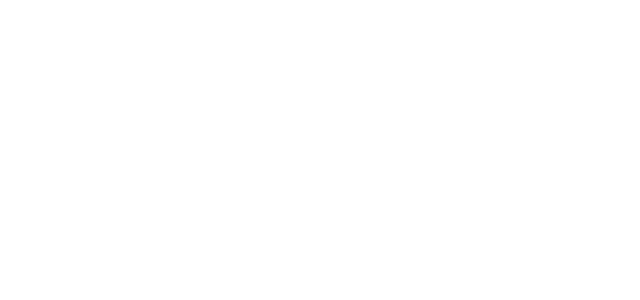
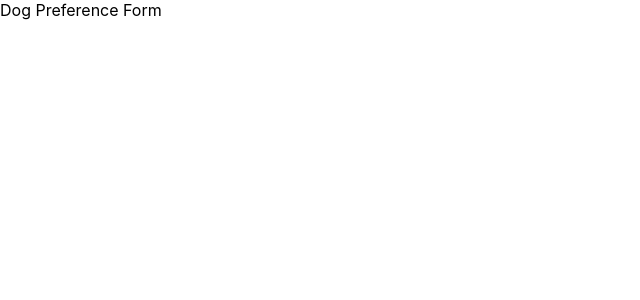
Before and after one commit to cssgunc/beautiful-together, a React (Create React App) app: page /dogform in a window 1280 px wide. Before the commit this address had no page. Shown: the top 300 px of the page, without its empty margins (0-640 px from the left). Built offline with nearby package versions, Linux system fonts and the light colour scheme.

Commit message:
Add routes for catform and dogform

```diff
--- a/src/Routes.js
+++ b/src/Routes.js
@@ -1,6 +1,8 @@
 import { BrowserRouter as Router, Route, Routes } from 'react-router-dom'
 import {Login} from './pages/Login'
 import {PetForm} from './pages/PetForm'
+import {CatForm} from './pages/CatForm'
+import {DogForm} from './pages/DogForm'
 
 export const RoutesApp = () => {
     return (
@@ -8,6 +10,8 @@ export const RoutesApp = () => {
             <Routes>
                 <Route path="/" element={<Login />} />
                 <Route path="/petform" element={<PetForm />} />
+                <Route path="/dogform" element={<DogForm />} />
+                <Route path="/catform" element={<CatForm />} />
             </Routes>
         </Router>
     )
--- /dev/null
+++ b/src/pages/CatForm.js
@@ -0,0 +1,7 @@
+export const CatForm = () => {
+    return (
+        <div>
+            <header>Cat Preference Form</header>
+        </div>
+    );
+}
--- /dev/null
+++ b/src/pages/DogForm.js
@@ -0,0 +1,7 @@
+export const DogForm = () => {
+    return (
+        <div>
+            <header>Dog Preference Form</header>
+        </div>
+    );
+}
```
